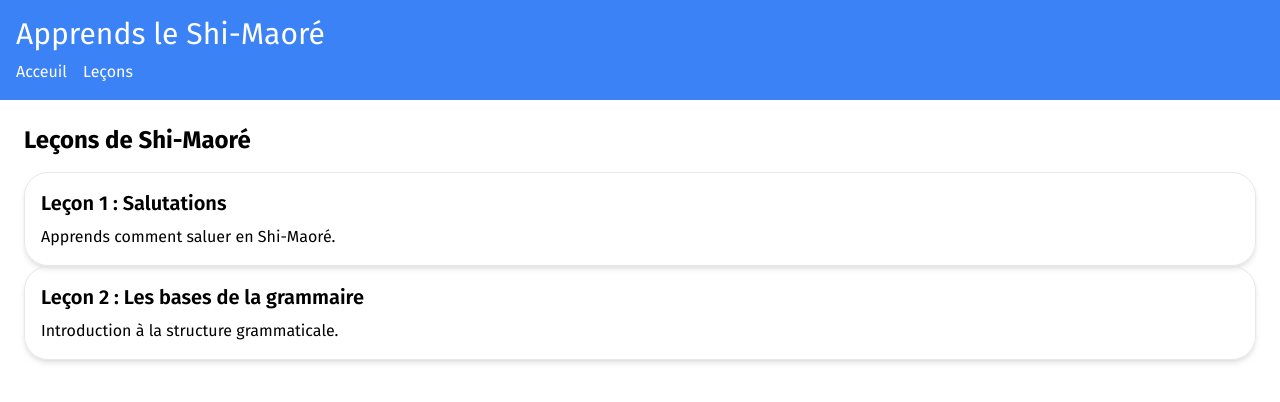
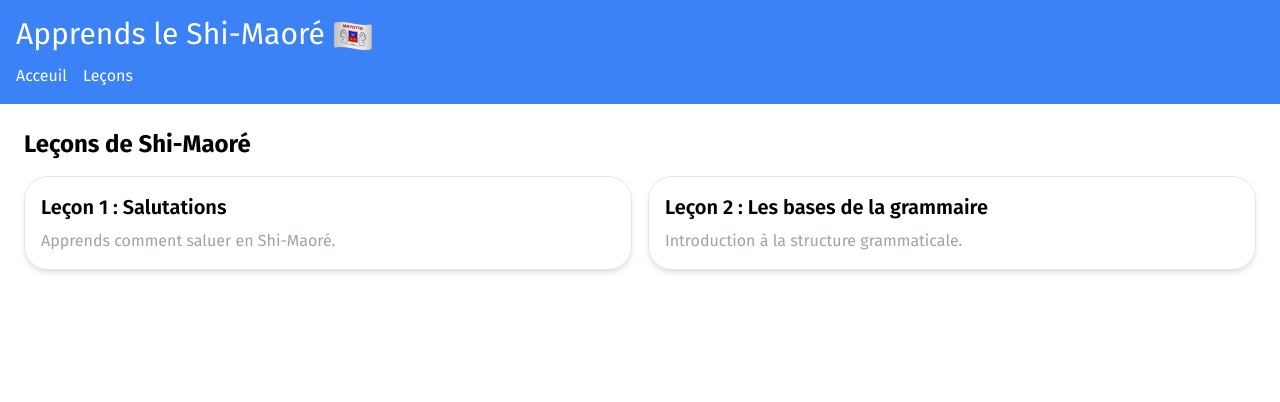
Before and after one commit to Ib-dI/Translation-app, a React (Vite) app: page /lessons in a window 1280 px wide. Shown: the top 402 px of the page. Built offline with nearby package versions, Linux system fonts and the light colour scheme.

Commit message:
Ajout animation framer-motion Card

```diff
--- a/package.json
+++ b/package.json
@@ -12,6 +12,7 @@
   },
   "dependencies": {
     "@heroicons/react": "^2.1.5",
+    "framer-motion": "^11.11.9",
     "react": "^18.3.1",
     "react-dom": "^18.3.1",
     "react-router-dom": "^6.27.0"
--- a/src/components/Header.tsx
+++ b/src/components/Header.tsx
@@ -1,14 +1,30 @@
 export default function Header() {
   return (
     <header className="bg-blue-500 p-4">
-      <h1 className="text-white text-3xl">Apprends le Shi-Maoré</h1>
+      <h1 className="text-3xl text-white">
+        Apprends le Shi-Maoré
+        <span>
+          <img
+            src="/images/flag-mayotte.png"
+            alt="flag-mayotte"
+            className="ml-2 inline w-7 md:w-10"
+          />
+        </span>
+      </h1>
       <nav>
-        <ul className="flex space-x-4 mt-2">
-          <li><a href="/" className="text-white">Acceuil</a></li>
-          <li><a href="/lessons" className="text-white">Leçons</a></li>
-
+        <ul className="mt-2 flex space-x-4">
+          <li>
+            <a href="/" className="text-white">
+              Acceuil
+            </a>
+          </li>
+          <li>
+            <a href="/lessons" className="text-white">
+              Leçons
+            </a>
+          </li>
         </ul>
       </nav>
     </header>
-  )
+  );
 }
--- a/src/components/LessonCard.tsx
+++ b/src/components/LessonCard.tsx
@@ -1,3 +1,5 @@
+import { motion } from "framer-motion";
+
 interface LessonCardProps {
   title: string;
   description: string;
@@ -5,13 +7,16 @@ interface LessonCardProps {
 
 export default function LessonCard({ title, description }: LessonCardProps) {
   return (
-    <div className="p-4 border rounded-3xl shadow-md hover:shadow-lg transition-shadow">
+    <motion.div
+    whileFocus={{ scale: 1.05 }}
+    whileTap={{ scale: 0.95 }}
+    className="p-4 border rounded-3xl shadow-md hover:shadow-lg transition-shadow">
       <h3 className="text-xl font-semibold">
         {title}
       </h3>
-      <p className="mt-2">
+      <p className="mt-2 text-gray-400">
         {description}
       </p>
-    </div>
+    </motion.div>
   )
 }
--- /dev/null
+++ b/src/components/Translator.tsx
@@ -0,0 +1,5 @@
+export default function Translator() {
+  return (
+    <div>Translator</div>
+  )
+}
--- a/src/pages/Lessons.tsx
+++ b/src/pages/Lessons.tsx
@@ -1,5 +1,6 @@
 import Header from "../components/Header"
 import LessonCard from "../components/LessonCard"
+import { motion } from "framer-motion";
 
 export default function Lessons() {
   const lessons = [
@@ -11,9 +12,16 @@ export default function Lessons() {
       <Header/>
       <main className="p-6">
         <h2 className="text-2xl font-bold mb-4">Leçons de Shi-Maoré</h2>
-        <div className="grig grid-cols-1 md:grid-cols-2 gap-4">
+        <div className="grid grid-cols-1 md:grid-cols-2 gap-4">
           {lessons.map((lesson, index) => (
-            <LessonCard key={index} title={lesson.title} description={lesson.description} />
+            <motion.div
+            key={index}
+            initial={{ opacity:0, y:50 }}
+            animate={{ opacity:1, y:0}}
+            transition={{ duration: 0.3, delay: index * 0.2}}
+            >
+              <LessonCard key={index} title={lesson.title} description={lesson.description} />
+            </motion.div>
           ))}
         </div>
       </main>
```
Also changed, not shown: public/images/flag-mayotte.png (added), 1 other file (tests, documents, lock files or other folders).
